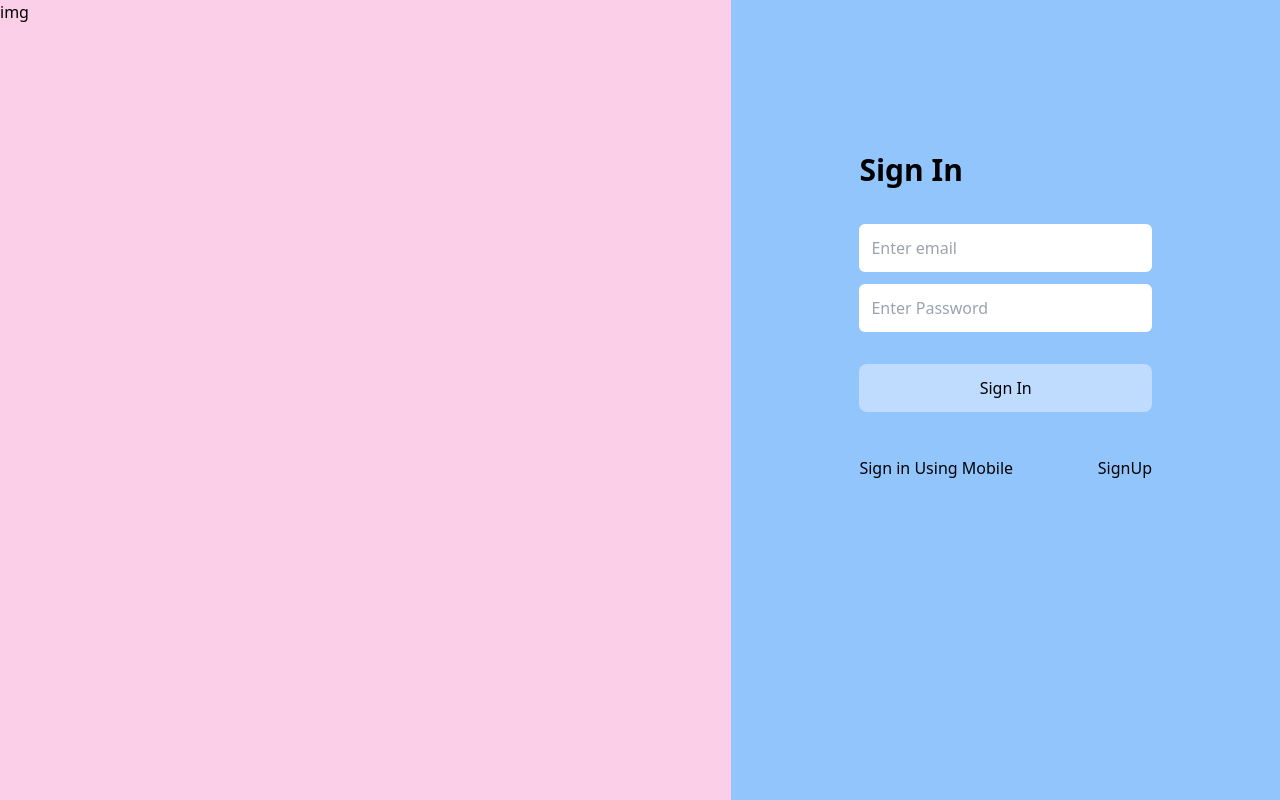
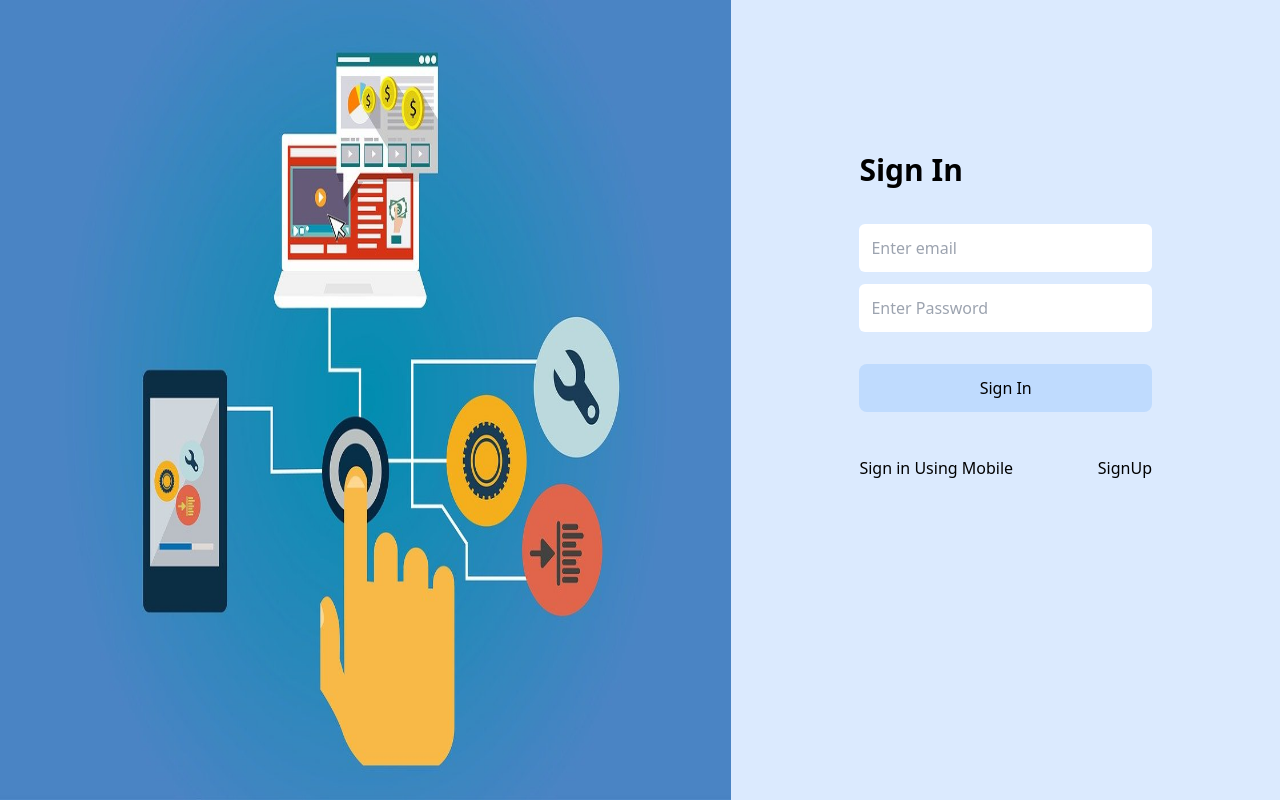
Before and after one commit to yedala/ReactEcommerce, a React (Create React App) app: page / in a window 1280 px wide. Built offline with nearby package versions, Linux system fonts and the light colour scheme; no server answers.

Commit message:
feat-bkgimag

```diff
--- a/src/components/Login.js
+++ b/src/components/Login.js
@@ -5,6 +5,7 @@ import { addUserData } from '../utils/userSlice';
 import { createUserWithEmailAndPassword, signInWithEmailAndPassword, updateProfile } from "firebase/auth";
 import { auth } from "../utils/firebase"
 import {useNavigate} from "react-router-dom"
+import bkgImg from '../assets/shopping-3407232_1280.jpg'
 
 const Login = () => {
     const [isSignIn, setisSignIn] = useState(true);
@@ -69,9 +70,9 @@ const Login = () => {
     return (
         <div className='flex h-screen w-screen'>
             <div className='w-3/4 bg-pink-200'>
-                <p>img</p>
+               <img className="h-screen" src={bkgImg} alt="img" />
             </div>
-            <div className='w-2/4 p-32 bg-blue-300  '>
+            <div className='w-2/4 p-32 bg-blue-100  '>
                 <form onClick={(e) => e.preventDefault()}  >
                     <p className=' font-bold text-3xl my-6 '>{isSignIn ? "Sign In" : "Sign Up"}</p>
                     {!isSignIn && <input ref={name} type="text" placeholder='Enter Name:' className='w-full p-3 my-3 rounded-md' />}
```
Also changed, not shown: src/assets/shopping-3407232_1280.jpg (added).
